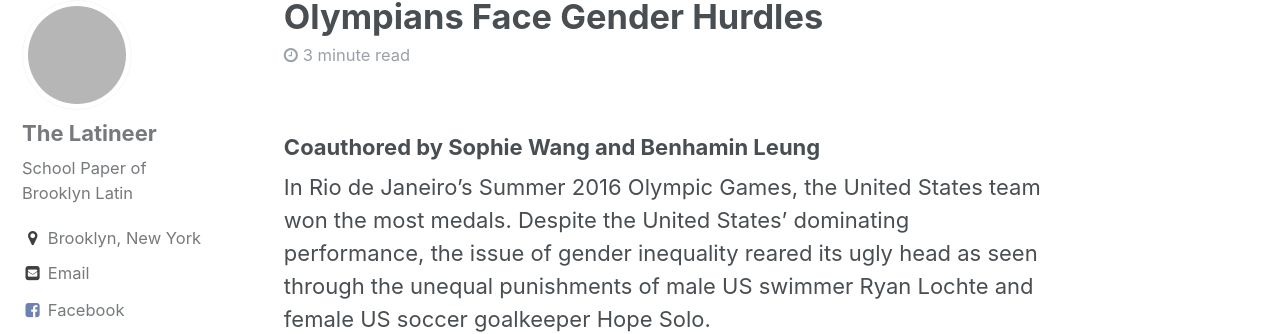
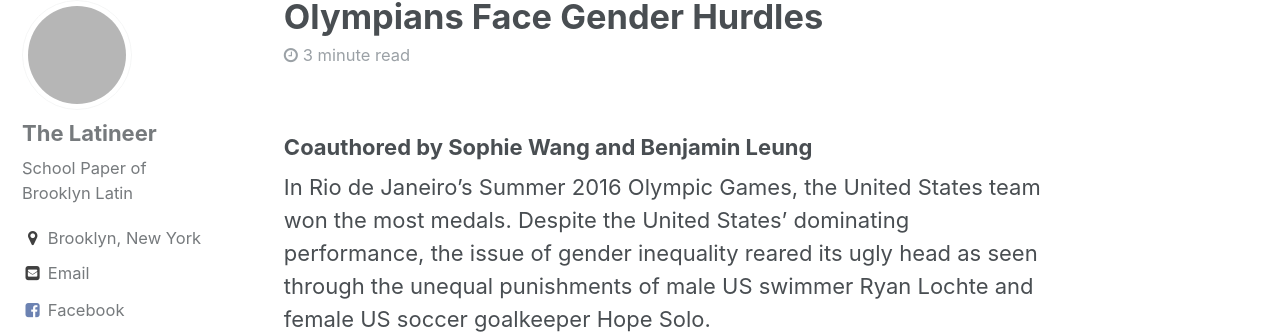
Before and after one commit to rvente/site, a Jekyll site: the page built from _posts/2016-11-15-olympics.md, in a window 1280 px wide and 900 px high. Shown: the part 144-478 px from the top of the window. Built offline with Jekyll 4.4.1, drawn with Linux system fonts in a browser that asks for light colours; grey boxes are pictures that could not be loaded.

Commit message:
New Articles Pushed

```diff
--- a/_posts/2016-11-15-olympics.md
+++ b/_posts/2016-11-15-olympics.md
@@ -7,7 +7,7 @@ author:
   - Benjamin Leung
 ---
 
-### Coauthored by Sophie Wang and Benhamin Leung
+### Coauthored by Sophie Wang and Benjamin Leung
 
 In Rio de Janeiro's Summer 2016 Olympic Games, the United States team won the most medals. Despite the United States' dominating performance, the issue of gender inequality reared its ugly head as seen through the unequal punishments of male US swimmer Ryan Lochte and female US soccer goalkeeper Hope Solo.
 
```
Also changed, not shown: _posts/2017-03-08-OpinionsTalkLessSmileMore.md (+1 -1 lines).
